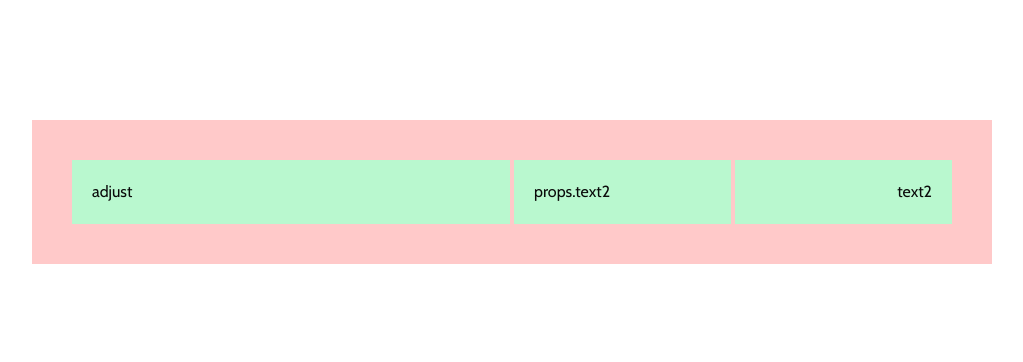
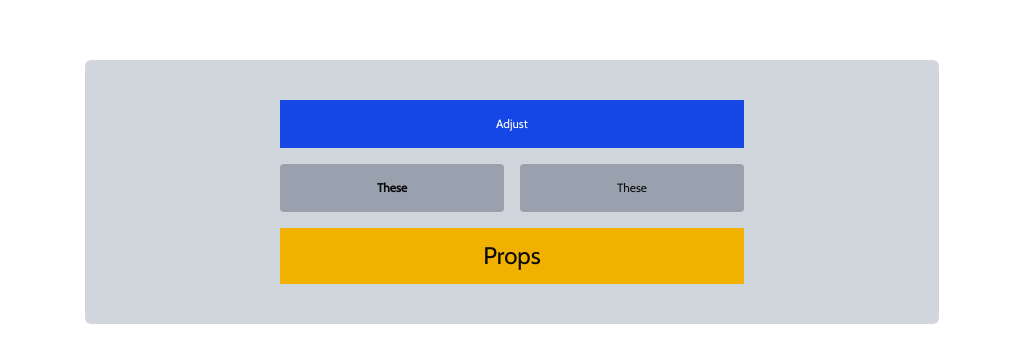
Before and after one commit to acm-ucr/agsm-website, a Next.js app: page / in a window 1280 px wide. Shown: the part 208-570 px from the top of the page, without its empty margins (128-1151 px from the left). Built offline with nearby package versions, Linux system fonts and the light colour scheme.

Commit message:
Completed the example component

```diff
--- a/package.json
+++ b/package.json
@@ -14,7 +14,7 @@
   "dependencies": {
     "@tanstack/react-query": "5.69.0",
     "lucide-react": "0.484.0",
-    "next": "15.2.4",
+    "next": "^16.1.4",
     "react": "19.0.0",
     "react-dom": "19.0.0",
     "tailwindcss-animate": "^1.0.7"
@@ -28,7 +28,7 @@
     "@types/react-dom": "19.0.3",
     "@typescript-eslint/eslint-plugin": "8.28.0",
     "@typescript-eslint/parser": "8.28.0",
-    "eslint": "9.23.0",
+    "eslint": "^9.39.2",
     "eslint-config-prettier": "10.1.1",
     "eslint-plugin-prettier": "5.2.5",
     "eslint-plugin-react": "7.37.4",
--- a/src/app/page.tsx
+++ b/src/app/page.tsx
@@ -3,7 +3,7 @@ import Example from "@/components/Example";
 const Home = () => {
   return (
     <div className="flex h-screen w-screen items-center justify-center">
-      <Example text1="adjust" text2="text2" text3="these" />
+      <Example text1="Adjust" text2="These" text3="Props" />
     </div>
   );
 };
--- a/src/components/Example.tsx
+++ b/src/components/Example.tsx
@@ -1,10 +1,19 @@
 const Example = (props: { text1: string; text2: string; text3: string }) => {
   return (
-    <div className="flex w-3/4 items-center gap-1 bg-red-200 p-10">
-      <div className="w-1/2 bg-green-200 p-5 text-left">{props.text1}</div>
-      <div className="flex w-1/2 flex-row gap-1">
-        <div className="w-full bg-green-200 p-5 text-left">props.text2</div>
-        <div className="w-full bg-green-200 p-5 text-right">{props.text2}</div>
+    <div className="flex w-2/3 flex-col items-center gap-4 rounded-sm bg-gray-300 p-10">
+      <div className="w-3/5 bg-blue-700 p-4 text-center text-xs text-white">
+        {props.text1}
+      </div>
+      <div className="flex w-3/5 flex-row gap-4 text-xs">
+        <div className="w-full rounded bg-gray-400 p-4 text-center font-bold">
+          {props.text2}
+        </div>
+        <div className="w-full rounded bg-gray-400 p-4 text-center">
+          {props.text2}
+        </div>
+      </div>
+      <div className="w-3/5 bg-yellow-500 p-3 text-center text-2xl">
+        {props.text3}
       </div>
     </div>
   );
```
Also changed, not shown: tsconfig.json (+8 -2 lines), 1 other file (tests, documents, lock files or other folders).
